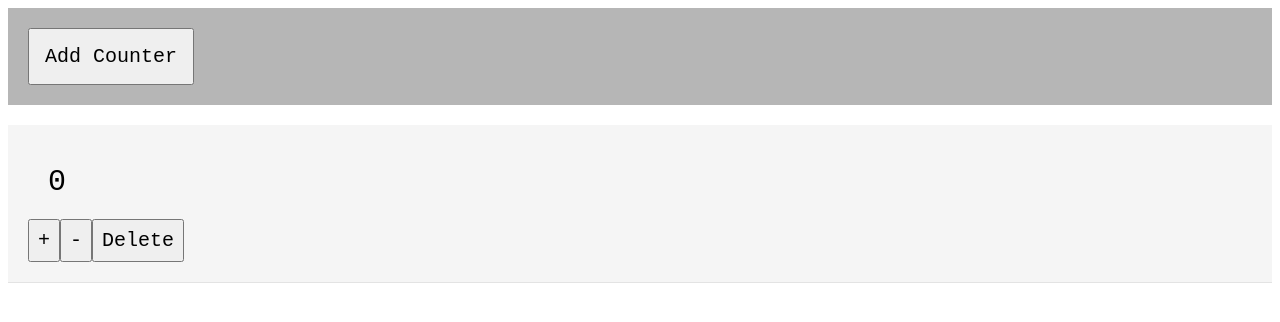
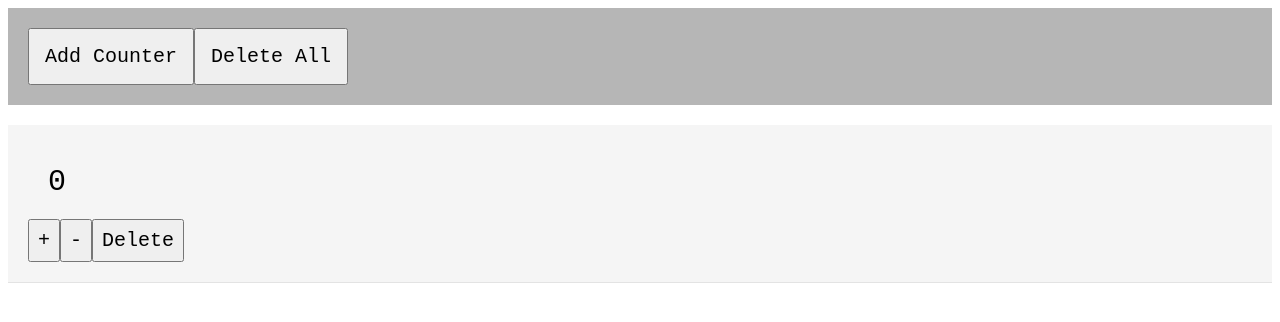
Before and after one commit to JikkuJose/learning-redux, a React (Create React App) app: page / in a window 1280 px wide. Shown: the top 322 px of the page. Built offline with nearby package versions, Linux system fonts and the light colour scheme.

Commit message:
Add delete all

```diff
--- a/src/components/ControlPanel.js
+++ b/src/components/ControlPanel.js
@@ -18,6 +18,7 @@ export default class ControlPanel extends React.Component {
     return(
       <Container>
         <Button onClick={this.props.onAddClick}>Add Counter</Button>
+        <Button onClick={this.props.onDeleteAll}>Delete All</Button>
       </Container>
     );
   }
--- a/src/index.js
+++ b/src/index.js
@@ -6,6 +6,8 @@ import {createStore} from 'redux'
 
 const counterReducer = (state = {0: 0}, action) => {
   switch(action.type) {
+    case 'DELETE_ALL':
+      return {}
     case 'ADD_COUNTER':
       let randomId = Math.random().toString(36).substr(3, 5)
       return {...state, ...{[randomId]: 0}}
@@ -26,14 +28,18 @@ const store = createStore(counterReducer)
 
 const handleIncrementClick = (id) => () => { store.dispatch({type: 'INCREMENT', id}) }
 const handleDecrementClick = (id) => () => { store.dispatch({type: 'DECREMENT', id}) }
+const handleDeleteCounter = (id) => () => { store.dispatch({type: 'DELETE_COUNTER', id}) }
 
 const handleAddCounter = () => { store.dispatch({type: 'ADD_COUNTER'}) }
-const handleDeleteCounter = (id) => () => { store.dispatch({type: 'DELETE_COUNTER', id}) }
+const handleDeleteAll = () => { store.dispatch({type: 'DELETE_ALL'}) }
 
 const render = () => {
   ReactDOM.render(
     <div>
-      <ControlPanel onAddClick={handleAddCounter} />
+      <ControlPanel
+        onAddClick={handleAddCounter}
+        onDeleteAll={handleDeleteAll}
+      />
       <CounterList
         counters={store.getState()}
         onIncrementClick={handleIncrementClick}
```
